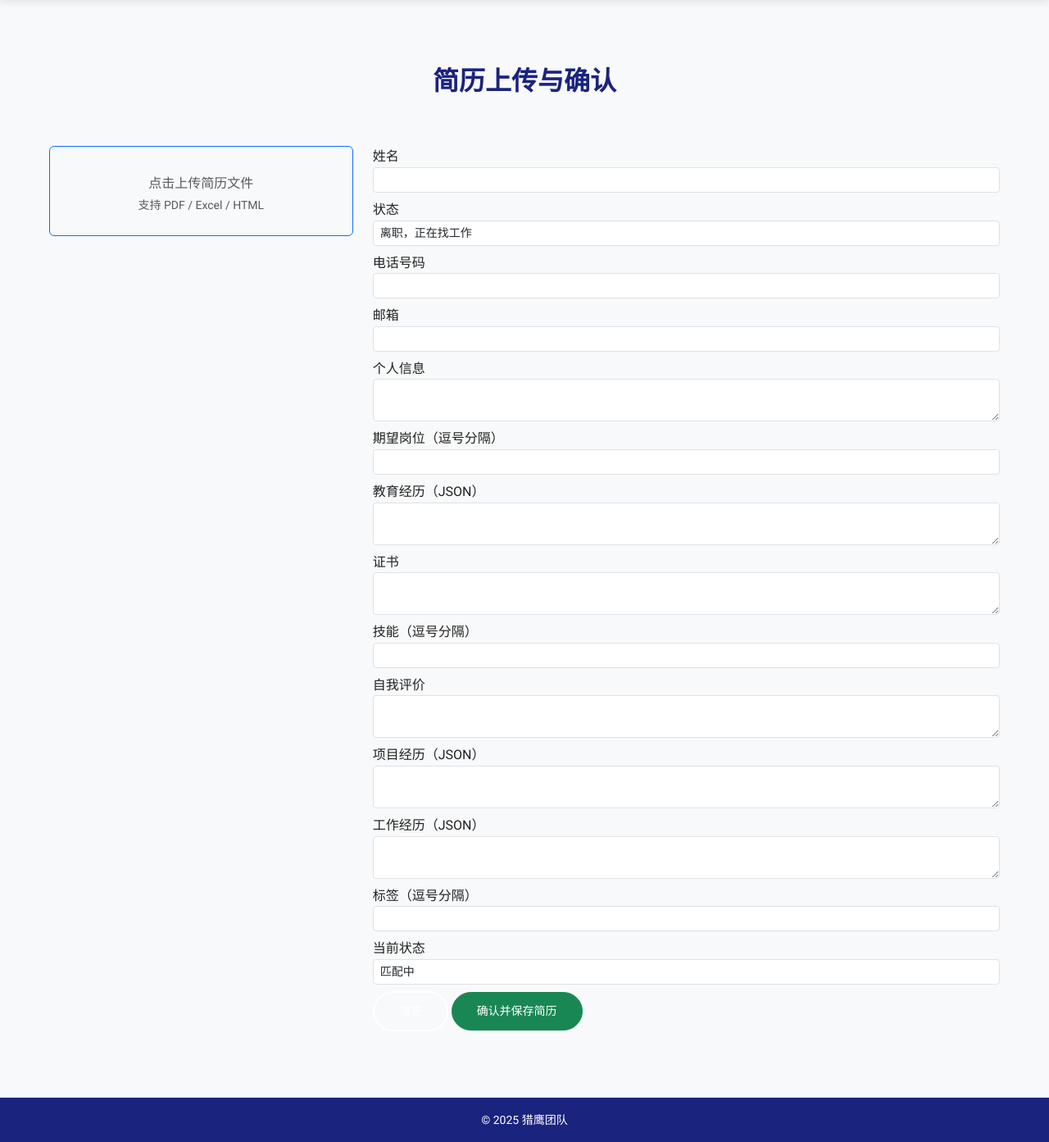
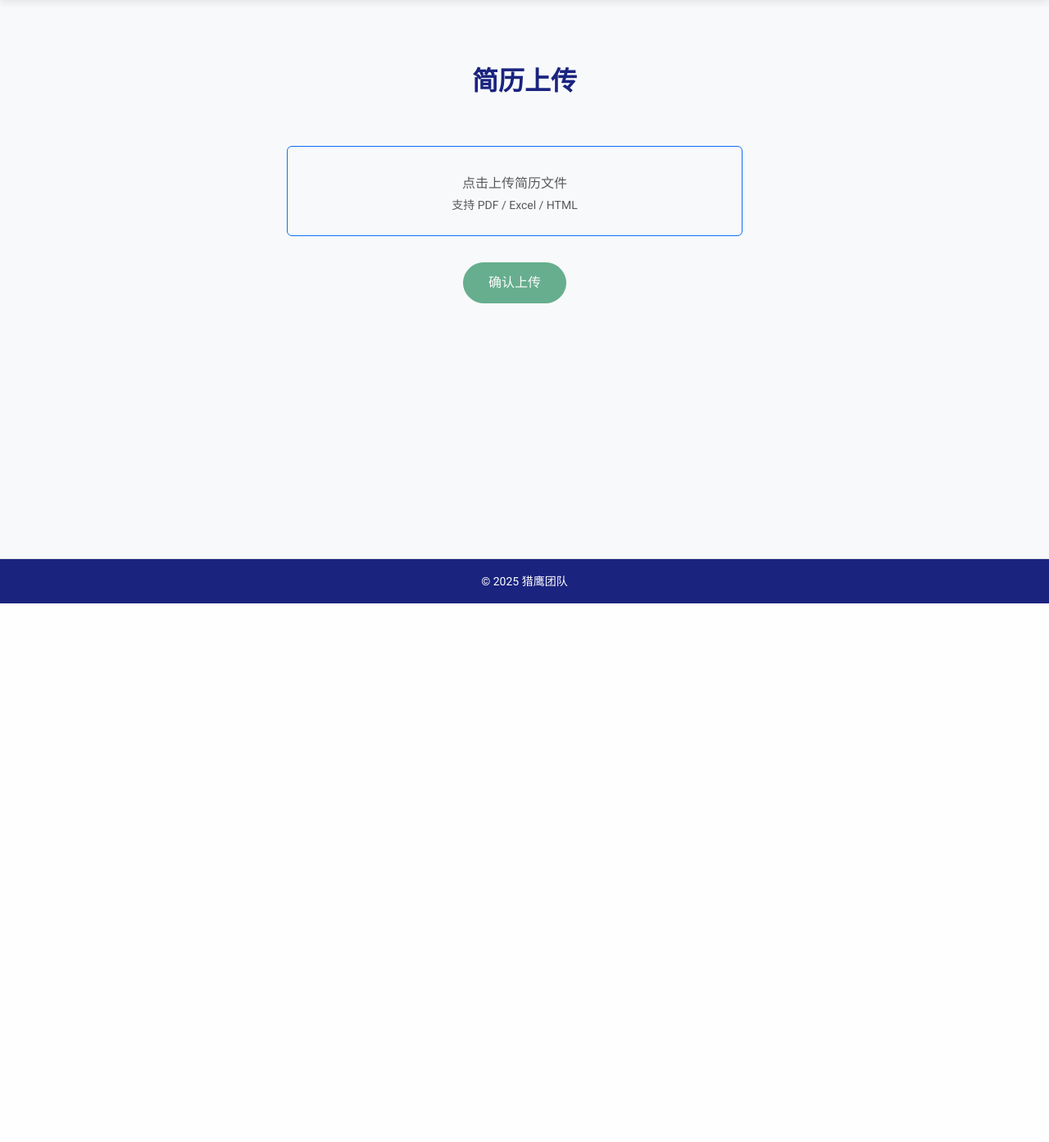
Before and after one commit to mango7789/LieYing, a Django app: page /resume/upload/page in a window 1280 px wide. Shown: the part 64-1457 px from the top of the page at 82% size. After the commit the page ends 800 px from the top, so only its background shows below. Run offline with Django 5.2, Linux system fonts and the light colour scheme; a user stored in the database is signed in; data comes from the database, SQL or seed files in the repository; some libraries are stand-ins or nearby versions.

Commit message:
Feat: use async to process upload of multiple files, add upload history

```diff
--- a/resumes/templates/resumes/List.html
+++ b/resumes/templates/resumes/List.html
@@ -9,15 +9,17 @@
 
   <form method="get" id="filter-form" class="feature-card" onsubmit="return false;">
     <!-- 搜索框 -->
-    <div class="mb-3 text-start">
+    <div class="input-group input-group-sm">
       <input
         type="text"
         name="keyword"
         class="form-control form-control-sm"
         placeholder="输入技能、经历、项目等关键词"
+        autocomplete="off"
         value="{{ filter_keyword }}"
         aria-label="关键词搜索"
       >
+      <button class="btn btn-primary" type="submit">搜索</button>
     </div>
 
 	<!-- 重置按钮 -->
--- a/resumes/templates/resumes/Upload.html
+++ b/resumes/templates/resumes/Upload.html
@@ -4,115 +4,148 @@
 {% block content %}
 <section class="features">
   <div class="section-title">
-    <h2>简历上传与确认</h2>
+    <h2>简历上传</h2>
   </div>
 
-  <div class="row">
-    <!-- 左侧：上传 -->
-    <div class="col-md-4">
-    <form id="upload-form" action="{% url 'resume_upload' %}" enctype="multipart/form-data">
+  <div class="row justify-content-center mt-4" style="width: 100%;">
+    <div class="col-md-6">
+      <!-- 上传表单 -->
+      <form id="upload-form" method="post" action="{% url 'resume_upload' %}" enctype="multipart/form-data">
         {% csrf_token %}
-        <div id="upload-area" class="border border-primary rounded p-4 text-center" style="cursor: pointer;">
-            <i class="bi bi-upload" style="font-size: 2rem;"></i>
-            <p class="mt-2 mb-0 text-muted">点击上传简历文件<br><small>支持 PDF / Excel / HTML</small></p>
-        </div>
-        <input type="file" name="file" id="file-input" accept=".pdf,.html,.htm,.xls,.xlsx,.csv" hidden>
-    </form>
-    </div>
 
-
-    <!-- 右侧：编辑 -->
-    <div class="col-md-8">
-      <form id="resume-confirm-form">
-        <input type="hidden" name="resume_id" id="resume-id">
-
-        <div class="mb-2">
-          <label>姓名</label>
-          <input type="text" name="name" class="form-control form-control-sm">
+        <!-- 上传区域 -->
+        <div id="upload-area" class="border border-primary rounded p-4 text-center mb-3" style="cursor: pointer;">
+          <i class="bi bi-upload" style="font-size: 2rem;"></i>
+          <p id="upload-hint" class="mt-2 mb-0 text-muted">
+            点击上传简历文件<br>
+            <small>支持 PDF / Excel / HTML</small>
+          </p>
         </div>
 
-        <div class="mb-2">
-          <label>状态</label>
-          <select name="status" class="form-control form-control-sm">
-            <option>离职，正在找工作</option>
-            <option>在职，急寻新工作</option>
-            <option>在职，看看新机会</option>
-            <option>在职，暂无跳槽打算</option>
-          </select>
+        <!-- 隐藏文件输入 -->
+        <input type="file" name="files" id="file-input" accept=".pdf,.html,.htm,.xls,.xlsx,.csv" multiple hidden>
+
+        <!-- 选中的文件列表 -->
+        <ul id="file-list" class="list-group mb-3"></ul>
+
+        <!-- 确认上传按钮 -->
+        <div class="text-center">
+          <button type="button" id="confirm-upload" class="btn btn-success" disabled>确认上传</button>
         </div>
-
-        <div class="mb-2">
-          <label>电话号码</label>
-          <input type="text" name="phone" class="form-control form-control-sm">
-        </div>
-
-        <div class="mb-2">
-          <label>邮箱</label>
-          <input type="email" name="email" class="form-control form-control-sm">
-        </div>
-
-        <div class="mb-2">
-          <label>个人信息</label>
-          <textarea name="personal_info" class="form-control form-control-sm" rows="2"></textarea>
-        </div>
-
-        <div class="mb-2">
-          <label>期望岗位（逗号分隔）</label>
-          <input type="text" name="expected_positions" class="form-control form-control-sm">
-        </div>
-
-        <div class="mb-2">
-          <label>教育经历（JSON）</label>
-          <textarea name="education" class="form-control form-control-sm" rows="2"></textarea>
-        </div>
-
-        <div class="mb-2">
-          <label>证书</label>
-          <textarea name="certificates" class="form-control form-control-sm" rows="2"></textarea>
-        </div>
-
-        <div class="mb-2">
-          <label>技能（逗号分隔）</label>
-          <input type="text" name="skills" class="form-control form-control-sm">
-        </div>
-
-        <div class="mb-2">
-          <label>自我评价</label>
-          <textarea name="self_evaluation" class="form-control form-control-sm" rows="2"></textarea>
-        </div>
-
-        <div class="mb-2">
-          <label>项目经历（JSON）</label>
-          <textarea name="project_experiences" class="form-control form-control-sm" rows="2"></textarea>
-        </div>
-
-        <div class="mb-2">
-          <label>工作经历（JSON）</label>
-          <textarea name="working_experiences" class="form-control form-control-sm" rows="2"></textarea>
-        </div>
-
-        <div class="mb-2">
-          <label>标签（逗号分隔）</label>
-          <input type="text" name="tags" class="form-control form-control-sm">
-        </div>
-
-        <div class="mb-2">
-          <label>当前状态</label>
-          <select name="current_status" class="form-control form-control-sm">
-            <option>匹配中</option>
-            <option>面试中</option>
-          </select>
-        </div>
-
-        <button type="reset" class="btn btn-secondary btn-sm">清空</button>
-        <button type="submit" class="btn btn-success btn-sm">确认并保存简历</button>
       </form>
     </div>
+  </div>
+
+  <!-- 上传结果表格 -->
+  <div id="upload-result" class="d-none">
+    <h5>上传结果</h5>
+    <table class="table table-bordered table-sm">
+      <thead>
+        <tr>
+          <th>文件名</th>
+          <th>状态</th>
+          <th>消息</th>
+        </tr>
+      </thead>
+      <tbody id="upload-result-body">
+      </tbody>
+    </table>
   </div>
 </section>
 {% endblock %}
 
 {% block extra_js %}
-<!-- {% include "components/Toast_js.html" %} -->
 <script src="{% static 'resumes/upload.js' %}"></script>
 {% endblock %}
+
+#file-list {
+  list-style: none;
+  padding-left: 0;
+  display: flex;
+  flex-wrap: wrap;
+  gap: 10px;
+}
+
+#file-list li {
+  position: relative;
+  border: 1px solid #ccc;
+  border-radius: 8px;
+  padding: 8px 40px 8px 12px;
+  background-color: #f9f9f9;
+  display: flex;
+  align-items: center;
+  cursor: default;
+  min-width: 160px;
+  box-shadow: 0 1px 3px rgb(0 0 0 / 0.1);
+  transition: box-shadow 0.2s ease-in-out;
+}
+
+#file-list li:hover {
+  box-shadow: 0 4px 8px rgb(0 0 0 / 0.15);
+}
+
+/* 文件类型图标圆形背景 */
+#file-list li .file-icon {
+  flex-shrink: 0;
+  width: 36px;
+  height: 36px;
+  border-radius: 50%;
+  color: white;
+  display: flex;
+  align-items: center;
+  justify-content: center;
+  font-size: 18px;
+  margin-right: 10px;
+  user-select: none;
+}
+
+/* 不同类型文件颜色区分 */
+#file-list li.pdf .file-icon {
+  background-color: #e03e3e; /* 红色 */
+}
+
+#file-list li.excel .file-icon {
+  background-color: #2a9d8f; /* 绿色 */
+}
+
+#file-list li.html .file-icon {
+  background-color: #f4a261; /* 橙色 */
+}
+
+#file-list li.default .file-icon {
+  background-color: #6c757d; /* 灰色 */
+}
+
+/* 删除按钮样式 */
+#file-list li .remove-btn {
+  position: absolute;
+  right: 8px;
+  top: 8px;
+  width: 24px;
+  height: 24px;
+  border: none;
+  background-color: #dc3545; /* bootstrap danger红 */
+  color: white;
+  font-weight: bold;
+  font-size: 16px;
+  border-radius: 50%;
+  cursor: pointer;
+  line-height: 1;
+  display: flex;
+  align-items: center;
+  justify-content: center;
+  transition: transform 0.15s ease-in-out;
+  user-select: none;
+}
+
+#file-list li .remove-btn:hover {
+  transform: scale(1.3);
+}
+
+#upload-result {
+  margin-top: 20px;
+}
+#upload-result table td {
+  vertical-align: middle;
+  font-size: 0.95rem;
+}
--- a/resumes/urls.py
+++ b/resumes/urls.py
@@ -6,6 +6,7 @@
     path("upload/", resume_view.resume_upload, name="resume_upload"),
     path("confirm/", resume_view.resume_confirm, name="resume_confirm"),
     path("upload/page", resume_view.resume_upload_page, name="resume_upload_page"),
+    path("upload/hist/", resume_view.resume_upload_list, name="resume_upload_history"),
     path(
         "detail/<str:resume_id>/",
         resume_view.resume_detail,
--- a/resumes/views.py
+++ b/resumes/views.py
@@ -109,7 +109,24 @@
 # TODO: 简历上传记录
 @login_required
 def resume_upload_list(request):
-    pass
+    query = request.GET.get("q", "")
+    page_number = request.GET.get("page", 1)
+
+    records = UploadRecord.objects.filter(user=request.user)
+
+    if query:
+        records = records.filter(filename__icontains=query)
+
+    records = records.order_by("-upload_time")
+
+    paginator = Paginator(records, 10)  # 每页显示 10 条记录
+    page_obj = paginator.get_page(page_number)
+
+    return render(
+        request,
+        "resumes/History.html",
+        {"page_obj": page_obj, "query": query}
+    )
 
 
 @login_required
@@ -158,13 +175,23 @@
     try:
         resume_id, resume_dict = resume_parser.parse(full_path)
         logging.debug(f"解析结果：{resume_dict}")
+
+        resume_obj, created = Resume.objects.get_or_create(
+            resume_id=resume_id, defaults=resume_dict
+        )
+        if not created:
+            for field, value in resume_dict.items():
+                setattr(resume_obj, field, value)
+            resume_obj.save()
+
         upload_record.parse_status = "success"
+        upload_record.resume = resume_obj
         upload_record.save()
 
         return JsonResponse(
             {
                 "success": True,
-                "message": f"{filename} 上传成功且解析完成，请确认信息后保存。",
+                "message": f"{filename} 上传成功且解析完成，简历已保存。",
                 "resume_id": resume_id,
                 "resume_data": resume_dict,
                 "upload_record_id": upload_record.id,
--- a/static/resumes/upload.js
+++ b/static/resumes/upload.js
@@ -4,10 +4,14 @@
   const uploadArea = document.getElementById("upload-area");
   const fileInput = document.getElementById("file-input");
   const uploadForm = document.getElementById("upload-form");
-  const confirmForm = document.getElementById("resume-confirm-form");
+  const fileListEl = document.getElementById("file-list");
+  const confirmUploadBtn = document.getElementById("confirm-upload");
+
   const toastEl = document.getElementById("message-toast");
   const toastBody = toastEl?.querySelector(".toast-body");
   const toast = toastEl ? new bootstrap.Toast(toastEl) : null;
+
+  let selectedFiles = [];
 
   function showToast(message) {
     if (!toast || !toastBody) {
@@ -17,111 +21,6 @@
       toast.show();
     }
   }
-
-  // 点击上传区域，触发选择文件
-  uploadArea.addEventListener("click", () => fileInput.click());
-
-  // 文件选中后自动上传
-  fileInput.addEventListener("change", () => {
-    if (fileInput.files.length > 0) {
-      uploadForm.dispatchEvent(new Event("submit"));
-    }
-  });
-
-  // 上传简历表单提交
-  uploadForm.addEventListener("submit", function (e) {
-    e.preventDefault();
-    const file = fileInput.files[0];
-    if (!file) {
-      showToast("请选择文件！");
-      return;
-    }
-
-    const formData = new FormData(uploadForm);
-
-    fetch(uploadForm.action, {
-      method: "POST",
-      headers: {
-        "X-CSRFToken": getCookie("csrftoken"),
-      },
-      body: formData,
-    })
-      .then((resp) => resp.json())
-      .then((data) => {
-        console.log("解析结果：", data);
-        showToast(data.message);
-
-        if (data.success && data.resume_data) {
-          populateForm(data.resume_data, data.resume_id);
-        }
-      })
-      .catch(() => showToast("上传失败，请稍后重试"));
-  });
-
-  // 填充右侧确认表单
-  function populateForm(data, resumeId) {
-    confirmForm.classList.remove("d-none");
-    document.getElementById("resume-id").value = resumeId;
-
-    for (const [key, value] of Object.entries(data)) {
-      const input = confirmForm.querySelector(`[name="${key}"]`);
-      if (!input) continue;
-
-      if (input.tagName === "TEXTAREA" || input.tagName === "INPUT") {
-        if (Array.isArray(value)) {
-          input.value = value.join(", ");
-        } else if (typeof value === "object") {
-          input.value = JSON.stringify(value, null, 2);
-        } else {
-          input.value = value;
-        }
-      } else if (input.tagName === "SELECT") {
-        input.value = value;
-      }
-    }
-  }
-
-  // 提交确认简历表单
-  confirmForm.addEventListener("submit", function (e) {
-    e.preventDefault();
-    const formData = new FormData(confirmForm);
-    const data = {};
-
-    for (const [key, val] of formData.entries()) {
-      if (["expected_positions", "skills", "tags"].includes(key)) {
-        data[key] = val.split(",").map(v => v.trim()).filter(v => v);
-      } else if (
-        ["education", "project_experiences", "working_experiences"].includes(key)
-      ) {
-        try {
-          data[key] = JSON.parse(val);
-        } catch {
-          showToast(`字段 ${key} 需要合法 JSON`);
-          return;
-        }
-      } else {
-        data[key] = val;
-      }
-    }
-
-    fetch("/resume/confirm/", {
-      method: "POST",
-      headers: {
-        "X-CSRFToken": getCookie("csrftoken"),
-        "Content-Type": "application/json",
-      },
-      body: JSON.stringify(data),
-    })
-      .then((resp) => resp.json())
-      .then((data) => {
-        showToast(data.message);
-        if (data.success) {
-          confirmForm.reset();
-          confirmForm.classList.add("d-none");
-        }
-      })
-      .catch(() => showToast("确认保存失败，请稍后重试"));
-  });
 
   function getCookie(name) {
     let cookieValue = null;
@@ -137,4 +36,140 @@
     }
     return cookieValue;
   }
+
+  // 点击上传区域触发文件选择
+  uploadArea.addEventListener("click", () => fileInput.click());
+
+  // 文件选择后加入列表（同名文件确认替换）
+  fileInput.addEventListener("change", () => {
+    for (const file of fileInput.files) {
+      const existIndex = selectedFiles.findIndex(f => f.name === file.name);
+      if (existIndex === -1) {
+        // 不存在，直接添加
+        selectedFiles.push(file);
+      } else {
+        // 存在，弹窗确认是否替换（同步确认框只能用window.confirm）
+        const confirmReplace = window.confirm(`文件 "${file.name}" 已存在，是否替换？`);
+        if (confirmReplace) {
+          selectedFiles.splice(existIndex, 1, file);
+          showToast(`文件 "${file.name}" 已被替换`);
+        }
+      }
+    }
+    renderFileList();
+    fileInput.value = ""; // 允许重新选择同名文件
+  });
+
+  // 渲染待上传文件列表
+  function renderFileList() {
+    fileListEl.innerHTML = "";
+
+    selectedFiles.forEach((file, index) => {
+      // 判断文件类型，决定class和icon
+      let fileClass = "default";
+      let iconClass = "bi-file-earmark";
+
+      if (file.type.includes("pdf") || file.name.endsWith(".pdf")) {
+        fileClass = "pdf";
+        iconClass = "bi-file-earmark-pdf";
+      } else if (
+        file.type.includes("excel") ||
+        file.name.endsWith(".xls") ||
+        file.name.endsWith(".xlsx") ||
+        file.name.endsWith(".csv")
+      ) {
+        fileClass = "excel";
+        iconClass = "bi-file-earmark-spreadsheet";
+      } else if (
+        file.type.includes("html") ||
+        file.name.endsWith(".html") ||
+        file.name.endsWith(".htm")
+      ) {
+        fileClass = "html";
+        iconClass = "bi-file-earmark-code";
+      }
+
+      const li = document.createElement("li");
+      li.className = `list-group-item ${fileClass}`;
+      li.style.display = "flex";
+      li.style.alignItems = "center";
+      li.style.justifyContent = "space-between";
+
+      li.innerHTML = `
+        <span style="display:flex; align-items:center; gap:8px; flex-grow:1;">
+          <i class="bi ${iconClass} file-icon"></i>
+          <span class="file-name">${file.name}</span>
+        </span>
+        <button type="button" class="remove-btn btn btn-sm btn-danger" data-index="${index}" title="删除文件">×</button>
+      `;
+
+      fileListEl.appendChild(li);
+    });
+
+    confirmUploadBtn.disabled = selectedFiles.length === 0;
+  }
+
+  // 删除文件，弹窗确认
+  fileListEl.addEventListener("click", (e) => {
+    if (e.target.classList.contains("remove-btn")) {
+      const index = Number(e.target.dataset.index);
+      if (Number.isNaN(index)) return;
+
+      const fileName = selectedFiles[index]?.name;
+      if (!fileName) return;
+
+      if (window.confirm(`确定要删除文件 "${fileName}" 吗？`)) {
+        selectedFiles.splice(index, 1);
+        renderFileList();
+        showToast(`文件 "${fileName}" 已删除`);
+      }
+    }
+  });
+
+
+  // 确认上传
+  confirmUploadBtn.addEventListener("click", async () => {
+    const resultBody = document.getElementById("upload-result-body");
+    const resultSection = document.getElementById("upload-result");
+    resultBody.innerHTML = "";
+
+    for (const file of selectedFiles) {
+      const formData = new FormData();
+      formData.append("file", file);
+
+      let status = "失败";
+      let message = "未知错误";
+
+      try {
+        const response = await fetch(uploadForm.action, {
+          method: "POST",
+          headers: {
+            "X-CSRFToken": getCookie("csrftoken"),
+          },
+          body: formData,
+        });
+
+        const data = await response.json();
+        status = data.success ? "成功" : "失败";
+        message = data.message || "";
+
+        // showToast(`${file.name}: ${message}`);
+      } catch (err) {
+        message = "上传失败，请检查网络";
+        // showToast(`${file.name}: ${message}`);
+      }
+
+      const row = document.createElement("tr");
+      row.innerHTML = `
+        <td>${file.name}</td>
+        <td class="${status === "成功" ? "text-success" : "text-danger"}">${status}</td>
+        <td>${message}</td>
+      `;
+      resultBody.appendChild(row);
+    }
+
+    resultSection.classList.remove("d-none");
+    selectedFiles = [];
+    renderFileList();
+  });
 });
--- a/template/components/Navbar.html
+++ b/template/components/Navbar.html
@@ -26,6 +26,7 @@
                         <ul class="dropdown-menu" aria-labelledby="resumeDropdown">
                             <li><a class="dropdown-item" href="{% url 'resume_list' %}">简历列表</a></li>
                             <li><a class="dropdown-item" href="{% url 'resume_upload_page' %}">上传简历</a></li>
+                            <li><a class="dropdown-item" href="{% url 'resume_upload_history' %}">上传记录</a></li>
                         </ul>
                     </li>
 
```
Also changed, not shown: resumes/templates/resumes/History.html (added, +93 -0 lines).
